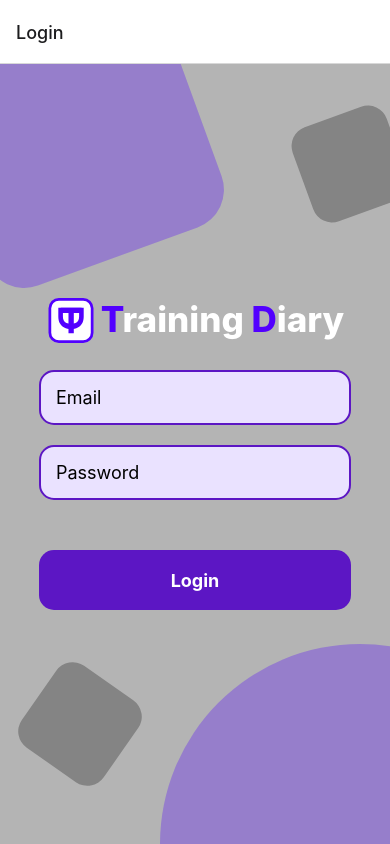
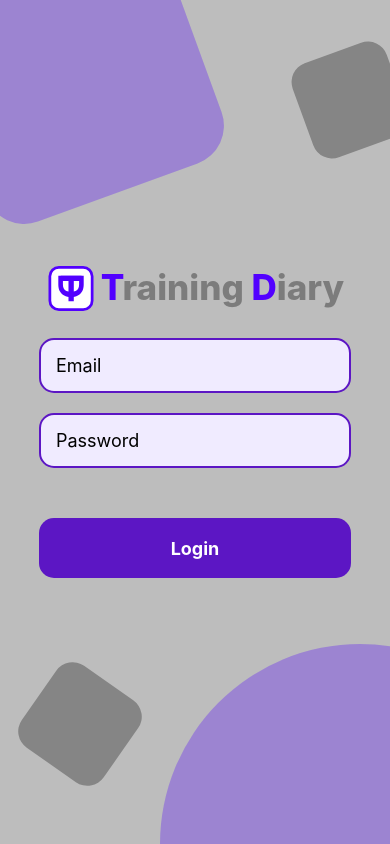
Before and after one commit to mirstep019/TD_App_Mobile, a React Native app in the folder ReactNative_MP/: screen / in a window 390 px wide. Built offline with nearby package versions, Linux system fonts and the light colour scheme.

Commit message:
TopBar design working

```diff
--- a/ReactNative_MP/Pages/HomeScreen.jsx
+++ b/ReactNative_MP/Pages/HomeScreen.jsx
@@ -1,9 +1,10 @@
 import React from 'react';
 import { View, Text } from 'react-native';
-
+import CustomTopBar from '../components/CustomTopBar'
 const HomeScreen = () => {
   return (
     <View style={{ flex: 1, alignItems: 'center', justifyContent: 'center' }}>
+      <CustomTopBar title="Home" />
       <Text>Welcome to the Training Diary app!</Text>
     </View>
   );
--- a/ReactNative_MP/Pages/LoginScreen.jsx
+++ b/ReactNative_MP/Pages/LoginScreen.jsx
@@ -3,13 +3,13 @@ import styled from 'styled-components/native';
 import { useNavigation } from '@react-navigation/native';
 import Logo from '../components/Logo';
 
-export default function LoginScreen(props) {
+export default function LoginScreen({ onLogin }) {
   const [email, setEmail] = useState('');
   const [password, setPassword] = useState('');
   const navigation = useNavigation();
 
   const handleLogin = () => {
-    props.onLogin()
+    onLogin();
     navigation.navigate('Home');
   };
   return (
@@ -31,8 +31,6 @@ export default function LoginScreen(props) {
             <ButtonText>Login</ButtonText>
           </Button>
         </ComponentContainer>
-
-
       </Container>
   );
 };
@@ -124,7 +122,7 @@ export const Title = styled.Text`
   font-weight: 800;
   margin-bottom: 30px;
   margin-bottom: 30px;
-  color: #fff;
+  color: rgb(124, 124, 124);
   margin-left: 5px;
 `;
 
@@ -137,7 +135,7 @@ export const Input = styled.TextInput`
   padding: 15px;
   font-size: 18px;
   margin-bottom: 20px;
-  background-color: #EAE2FF;
+  background-color: rgb(240 235 255);
 `;
 
 export const Button = styled.TouchableOpacity`
--- a/ReactNative_MP/Pages/ProfileScreen.jsx
+++ b/ReactNative_MP/Pages/ProfileScreen.jsx
@@ -1,10 +1,18 @@
 import React from 'react';
-import { View, Text } from 'react-native';
+import { View, Text, Button } from 'react-native';
+import CustomTopBar2 from '../components/CustomTopBar2'
+const ProfileScreen = ({ onLogout, navigation }) => {
 
-const ProfileScreen = () => {
+  const handleLogout = () => {
+    onLogout();
+    navigation.navigate('Login');
+  };
+
   return (
     <View style={{ flex: 1, alignItems: 'center', justifyContent: 'center' }}>
+      <CustomTopBar2 title="Profile" />
       <Text>Profile Edit</Text>
+      <Button title="Logout" onPress={handleLogout} />
     </View>
   );
 };
--- a/ReactNative_MP/Pages/StatsScreen.jsx
+++ b/ReactNative_MP/Pages/StatsScreen.jsx
@@ -1,9 +1,11 @@
 import React from 'react';
 import { View, Text } from 'react-native';
+import CustomTopBar2 from '../components/CustomTopBar2'
 
 const StatsScreen = () => {
   return (
     <View style={{ flex: 1, alignItems: 'center', justifyContent: 'center' }}>
+      <CustomTopBar2 title="Stats" />
       <Text>Here will be stats displayed!</Text>
     </View>
   );
--- /dev/null
+++ b/ReactNative_MP/components/ButtonWow.jsx
@@ -0,0 +1,93 @@
+import React, { useState, useRef } from 'react';
+import styled from 'styled-components/native';
+import { TouchableOpacity, Animated } from 'react-native';
+
+const TextSwitcher = () => {
+  const [position, setPosition] = useState(4);
+  const animation = useRef(new Animated.Value(4)).current;
+
+  const leftClick = () => {
+    Animated.timing(animation, {
+      toValue: 4,
+      duration: 250,
+      useNativeDriver: true,
+    }).start();
+    setPosition(4);
+  };
+
+  const rightClick = () => {
+    Animated.timing(animation, {
+      toValue: 256,
+      duration: 250,
+      useNativeDriver: true,
+    }).start();
+    setPosition(100);
+  };
+
+  const translateX = animation.interpolate({
+    inputRange: [4, 120],
+    outputRange: [0, 70],
+  });
+
+  return (
+    <Container>
+      <ButtonBox>
+        <ButtonContainer style={{ transform: [{ translateX }] }}>
+          <Button />
+        </ButtonContainer>
+        <ToggleButton onPress={leftClick}>
+          <ButtonText>Plan</ButtonText>
+        </ToggleButton>
+        <ToggleButton onPress={rightClick}>
+          <ButtonText>Reality</ButtonText>
+        </ToggleButton>
+      </ButtonBox>
+    </Container>
+  );
+};
+
+const Container = styled.View`
+  align-items: center;
+`;
+
+const ButtonBox = styled.View`
+  margin-top: 15px;
+  position: relative;
+  width: 80%;
+  height: 40px;
+  background-color: #3a0b7e;
+  border-radius: 15px;
+  flex-direction: row;
+  align-items: center;
+  justify-content: space-between;
+`;
+
+const ButtonContainer = styled(Animated.View)`
+  position: absolute;
+  top: 2px;
+  left: 2px;
+  width: 50%;
+  height: 36px;
+  background-color: #5c16c4;
+  border-radius: 13px;
+`;
+
+const Button = styled.View`
+  width: 100%;
+  height: 100%;
+  border-radius: 15px;
+`;
+
+const ToggleButton = styled.TouchableOpacity`
+  flex: 1;
+  justify-content: center;
+  align-items: center;
+`;
+
+const ButtonText = styled.Text`
+  color: #ddd;
+  font-size: 16px;
+  font-weight: 500;
+`;
+
+export default TextSwitcher;
--- /dev/null
+++ b/ReactNative_MP/components/CustomTopBar.jsx
@@ -0,0 +1,31 @@
+import React from 'react';
+import styled from 'styled-components/native';
+import TextSwitcher from '../components/ButtonWow';
+const CustomTopBar = ({ title }) => {
+  return (
+    <Container>
+      <Title>{title}</Title>
+      <TextSwitcher options={['Option 1', 'Option 2']}/>
+    </Container>
+  );
+};
+
+const Container = styled.View`
+  display: flex;
+  background-color: #5c16c4;
+  height: 150px;
+  width: 100%;
+  position: absolute;
+  top: 0;
+  align-items: center;
+  justify-content: center;
+`;
+
+const Title = styled.Text`
+  color: #fff;
+  font-size: 20px;
+  font-weight: bold;
+  margin-top: 20px;
+`;
+
+export default CustomTopBar;
--- /dev/null
+++ b/ReactNative_MP/components/CustomTopBar2.jsx
@@ -0,0 +1,30 @@
+import React from 'react';
+import styled from 'styled-components/native';
+import TextSwitcher from '../components/ButtonWow';
+const CustomTopBar2 = ({ title }) => {
+  return (
+    <Container>
+      <Title>{title}</Title>
+    </Container>
+  );
+};
+
+const Container = styled.View`
+  display: flex;
+  background-color: #5c16c4;
+  height: 150px;
+  width: 100%;
+  position: absolute;
+  top: 0;
+  align-items: center;
+  justify-content: center;
+`;
+
+const Title = styled.Text`
+  color: #fff;
+  font-size: 20px;
+  font-weight: bold;
+  margin-top: 20px;
+`;
+
+export default CustomTopBar2;
--- a/ReactNative_MP/components/MainContainer.jsx
+++ b/ReactNative_MP/components/MainContainer.jsx
@@ -1,25 +1,20 @@
 import React, { useState } from 'react';
 import { NavigationContainer } from '@react-navigation/native';
 import { createBottomTabNavigator } from '@react-navigation/bottom-tabs';
-import { createStackNavigator } from '@react-navigation/stack';
 import Ionicons from 'react-native-vector-icons/Ionicons';
-
-//Screens
 import HomeScreen from '../Pages/HomeScreen';
 import StatsScreen from '../Pages/StatsScreen';
 import ProfileScreen from '../Pages/ProfileScreen';
 import LoginScreen from '../Pages/LoginScreen';
 
-//Screen names
 const homeName = 'Home';
 const statsName = 'Stats';
 const profileName = 'Profile';
 const loginName = 'Login';
 
 const Tab = createBottomTabNavigator();
-const Stack = createStackNavigator();
 
-function MainContainer() {
+export default function MainContainer() {
   const [loggedIn, setLoggedIn] = useState(false);
 
   const handleLogin = () => {
@@ -31,12 +26,12 @@ function MainContainer() {
   };
 
   return (
-    <NavigationContainer >
+    <NavigationContainer>
       {loggedIn ? (
         <Tab.Navigator
-          color='#5c16c4'
           initialRouteName={homeName}
           screenOptions={({ route }) => ({
+            headerShown: false,
             tabBarIcon: ({ focused, color, size }) => {
               let iconName;
               let rn = route.name;
@@ -53,26 +48,16 @@ function MainContainer() {
               return <Ionicons name={iconName} size={size} color='#5c16c4' />;
             },
           })}
-          tabBarOptions={{
-            activeTintColor: '#5c16c4',
-            inactiveTintColor: 'grey',
-            labelStyle: { paddingBottom: 10, fontSize: 10 },
-            style: { padding: 10, height: 70 },
-          }}
         >
           <Tab.Screen name={homeName} component={HomeScreen} />
           <Tab.Screen name={statsName} component={StatsScreen} />
-          <Tab.Screen name={profileName} component={ProfileScreen} />
+          <Tab.Screen name={profileName} options={{ title: 'Profile' }}>
+            {(props) => <ProfileScreen {...props} onLogout={handleLogout} />}
+          </Tab.Screen>
         </Tab.Navigator>
       ) : (
-        <Stack.Navigator>
-          <Stack.Screen name={loginName}>
-            {(props) => <LoginScreen {...props} onLogin={handleLogin} />}
-          </Stack.Screen>
-        </Stack.Navigator>
+        <LoginScreen name={loginName} onLogin={handleLogin} />
       )}
     </NavigationContainer>
   );
 }
-
-export default MainContainer;
```
Also changed, not shown: ReactNative_MP/App.js (+4 -3 lines).
